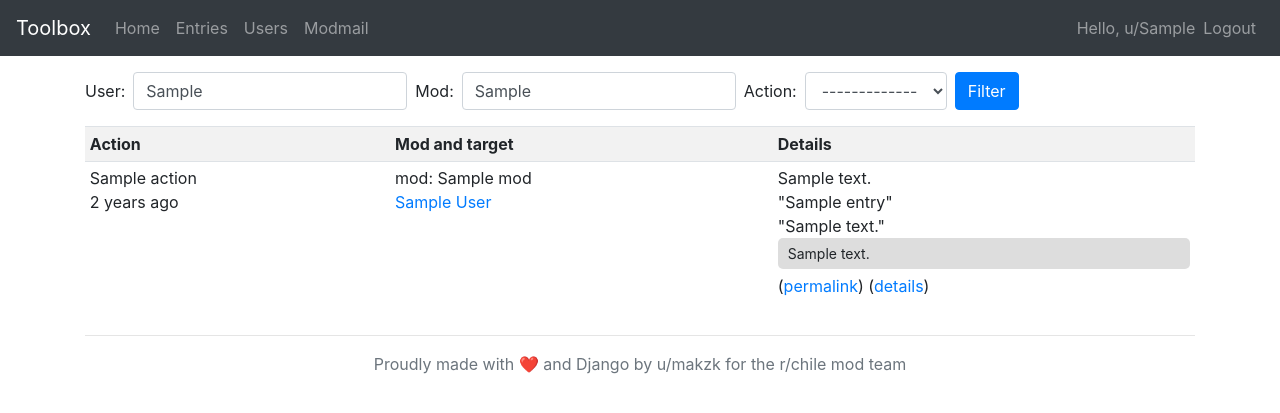
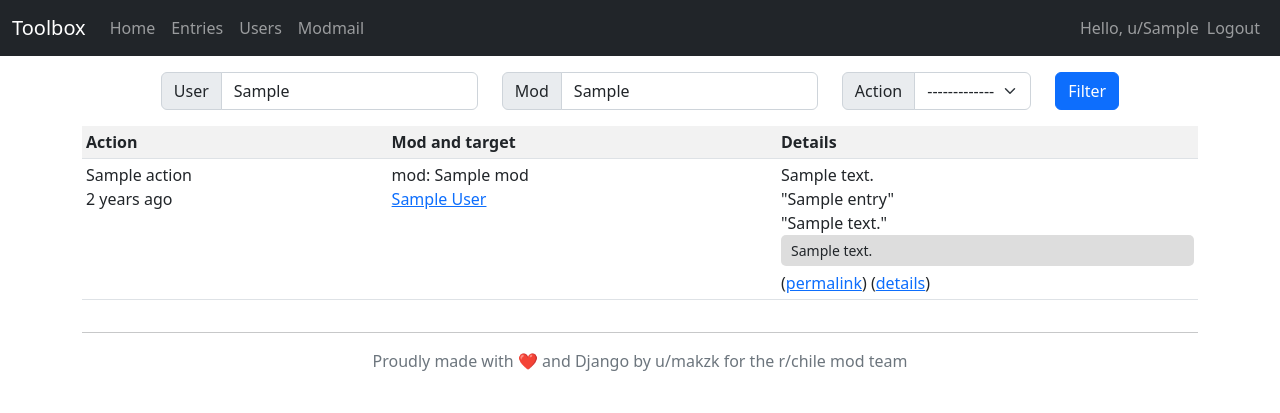
Before and after one commit to rchile/mod-toolbox, a Django app: template toolbox/templates/entries.html in a window 1280 px wide. Shown: the top 413 px of the page. Run offline with Django 3.2, Linux system fonts and the light colour scheme; the template is opened without the code that fills it: most values are stand-ins (such as "Sample title", 1, 10 or a date in 2020); some libraries are stand-ins or nearby versions.

Commit message:
Update bootstrap and add entry hide function

```diff
--- a/system/database.py
+++ b/system/database.py
@@ -53,11 +53,12 @@ class Database:
 
         return self.entries.update_one({'id': entry_id}, {'$set': {'notes': note}})
 
-    def set_entry_hidden(self, entry_id, is_hidden, reason):
+    def set_entry_hidden(self, entry_id, is_hidden, reason=''):
         if not self.get_entry(entry_id):
             return False
 
-        return self.entries.update_one({'id': entry_id}, {'$set': {'hidden': is_hidden, 'hidden_reason': reason}})
+        params = {'$set': {'hidden': is_hidden, 'hidden_reason': reason}} if is_hidden else {'$unset': {'hidden': 1}}
+        return self.entries.update_one({'id': entry_id}, params)
 
     def insert_entries(self, entries):
         """
--- a/toolbox/templates/base/entries_list.html
+++ b/toolbox/templates/base/entries_list.html
@@ -29,7 +29,7 @@
                     <div>"{{ entry.description }}"</div>
                 {% endif %}
                 {% if entry.target_body %}
-                    <div class="target-body">{{ entry.target_body | markdown | truncatewords:50 | safe }}</div>
+                    <div class="target-body">{{ entry.target_body | truncatewords:50 | markdown | safe }}</div>
                 {% endif %}
                 {% if entry.target_permalink %}
                     (<a href="https://reddit.com{{ entry.target_permalink }}" target="_blank">permalink</a>)
--- a/toolbox/templates/base/master.html
+++ b/toolbox/templates/base/master.html
@@ -5,39 +5,14 @@
     <meta charset="UTF-8">
     <title>{% block pagename %}Home{% endblock %} | Toolbox</title>
     <meta name="viewport" content="width=device-width, initial-scale=1.0">
-    <link rel="stylesheet" href="https://cdnjs.cloudflare.com/ajax/libs/bootstrap/4.6.1/css/bootstrap.min.css"
-          integrity="sha512-T584yQ/tdRR5QwOpfvDfVQUidzfgc2339Lc8uBDtcp/wYu80d7jwBgAxbyMh0a9YM9F8N3tdErpFI8iaGx6x5g=="
-          crossorigin="anonymous" referrerpolicy="no-referrer" />
+    <link rel="stylesheet" href="https://cdnjs.cloudflare.com/ajax/libs/bootstrap/5.2.2/css/bootstrap.min.css"
+        integrity="sha512-CpIKUSyh9QX2+zSdfGP+eWLx23C8Dj9/XmHjZY2uDtfkdLGo0uY12jgcnkX9vXOgYajEKb/jiw67EYm+kBf+6g=="
+        crossorigin="anonymous" referrerpolicy="no-referrer" />
     <link rel="stylesheet" href="{% static 'style.css' %}">
     {% block head %}{% endblock %}
 </head>
 <body>
-    <nav class="navbar navbar-expand navbar-dark bg-dark">
-        <a class="navbar-brand" href="{% url 'home' %}">Toolbox</a>
-
-        <ul class="navbar-nav mr-auto">
-            <li class="nav-item">
-                <a class="nav-link" href="{% url 'home' %}">Home</a>
-            </li>
-            <li class="nav-item">
-                <a class="nav-link" href="{% url 'entries' %}">Entries</a>
-            </li>
-            <li class="nav-item">
-                <a class="nav-link" href="{% url 'user_form' %}">Users</a>
-            </li>
-            <li class="nav-item">
-                <a class="nav-link" href="{% url 'modmail' %}">Modmail</a>
-            </li>
-        </ul>
-        <ul class="navbar-nav">
-            <li class="nav-item">
-                <span class="navbar-text">Hello, u/{{ reddit_user }}</span>
-            </li>
-            <li class="nav-item">
-                <a class="nav-link" href="{% url 'logout' %}">Logout</a>
-            </li>
-        </ul>
-    </nav>
+    {% include "base/navbar.html" %}
 
     <div class="container mt-3">
         {% for message in messages %}
@@ -50,5 +25,6 @@
         <hr>
         <div class="text-center text-muted mb-3">Proudly made with ❤️ and Django by u/makzk for the r/chile mod team</div>
     </div>
+    {% block footer %}{% endblock %}
 </body>
 </html>
--- /dev/null
+++ b/toolbox/templates/base/navbar.html
@@ -0,0 +1,27 @@
+<nav class="navbar navbar-expand navbar-dark bg-dark">
+    <div class="container-fluid">
+        <a class="navbar-brand" href="{% url 'home' %}">Toolbox</a>
+        <ul class="navbar-nav me-auto">
+            <li class="nav-item">
+                <a class="nav-link" href="{% url 'home' %}">Home</a>
+            </li>
+            <li class="nav-item">
+                <a class="nav-link" href="{% url 'entries' %}">Entries</a>
+            </li>
+            <li class="nav-item">
+                <a class="nav-link" href="{% url 'user_form' %}">Users</a>
+            </li>
+            <li class="nav-item">
+                <a class="nav-link" href="{% url 'modmail' %}">Modmail</a>
+            </li>
+        </ul>
+        <ul class="navbar-nav">
+            <li class="nav-item navbar-text">
+                Hello, u/{{ reddit_user }}
+            </li>
+            <li class="nav-item">
+                <a class="nav-link" href="{% url 'logout' %}">Logout</a>
+            </li>
+        </ul>
+    </div>
+</nav>
--- a/toolbox/templates/entries.html
+++ b/toolbox/templates/entries.html
@@ -1,19 +1,35 @@
 {% extends 'base/master.html' %}
 {% block pagename %}Entries{% endblock %}
 {% block content %}
-    <form action="{% url 'entries' %}" class="form-inline">
-        <label for="form-filter-user" class="mr-sm-2">User:</label>
-        <input type="text" class="form-control mr-sm-2" id="form-filter-user" name="user" value="{{ filter_user }}">
-        <label for="form-filter-mod" class="mr-sm-2">Mod:</label>
-        <input type="text" class="form-control mr-sm-2" id="form-filter-mod" name="mod" value="{{ filter_mod }}">
-        <label for="form-filter-action" class="mr-sm-2">Action:</label>
-        <select name="action" class="form-control mr-sm-2" id="form-filter-action">
-            <option value="">-------------</option>
-            {% for entry_value, entry_name in mod_actions.items %}
-                <option value="{{ entry_value }}"{% if filter_action == entry_value %} selected{% endif %}>{{ entry_value }}</option>
-            {% endfor %}
-        </select>
-        <input type="submit" class="btn btn-primary" value="Filter">
+    <form action="{% url 'entries' %}" class="row row-cols-lg-auto justify-content-center align-items-center mb-3">
+        <div class="col-12">
+            <div class="input-group">
+                <label class="input-group-text" id="fi-label-user" for="fi-user">User</label>
+                <input type="text" class="form-control" id="fi-user" name="user" value="{{ filter_user }}"
+                    placeholder="ssources" aria-label="Username" aria-describedby="fi-label-user">
+            </div>
+        </div>
+        <div class="col-12">
+            <div class="input-group">
+                <label class="input-group-text" id="fi-label-mod" for="fi-mod">Mod</label>
+                <input type="text" class="form-control" id="fi-mod" name="mod" value="{{ filter_mod }}"
+                    placeholder="makzk" aria-label="Username" aria-describedby="fi-label-mod">
+            </div>
+        </div>
+        <div class="col-12">
+            <div class="input-group">
+                <label class="input-group-text" id="fi-label-action" for="fi-action">Action</label>
+                <select name="action" class="form-control form-select mr-sm-2" id="fi-label-action" aria-label="Action" aria-describedby="fi-label-action">
+                    <option value="">-------------</option>
+                    {% for entry_value, entry_name in mod_actions.items %}
+                        <option value="{{ entry_value }}"{% if filter_action == entry_value %} selected{% endif %}>{{ entry_value }}</option>
+                    {% endfor %}
+                </select>
+            </div>
+        </div>
+        <div class="col-12">
+            <button type="submit" class="btn btn-primary">Filter</button>
+        </div>
     </form>
 
     {% if entries_total > 0 %}
@@ -21,6 +37,8 @@
         {% include 'base/entries_list.html' %}
         <div>{% include 'base/pagination.html' %}</div>
     {% else %}
-        <p>No se encontraron entradas.</p>
+        <div class="alert alert-danger" role="alert">
+            No entries found.
+        </div>
     {% endif %}
 {% endblock %}
```
Also changed, not shown: requirements.txt (+7 -7 lines), toolbox/templates/entry_details.html (+41 -1 lines), toolbox/templates/home.html (+18 -6 lines), toolbox/templates/user.html (+20 -15 lines), toolbox/views.py (+16 -3 lines).
